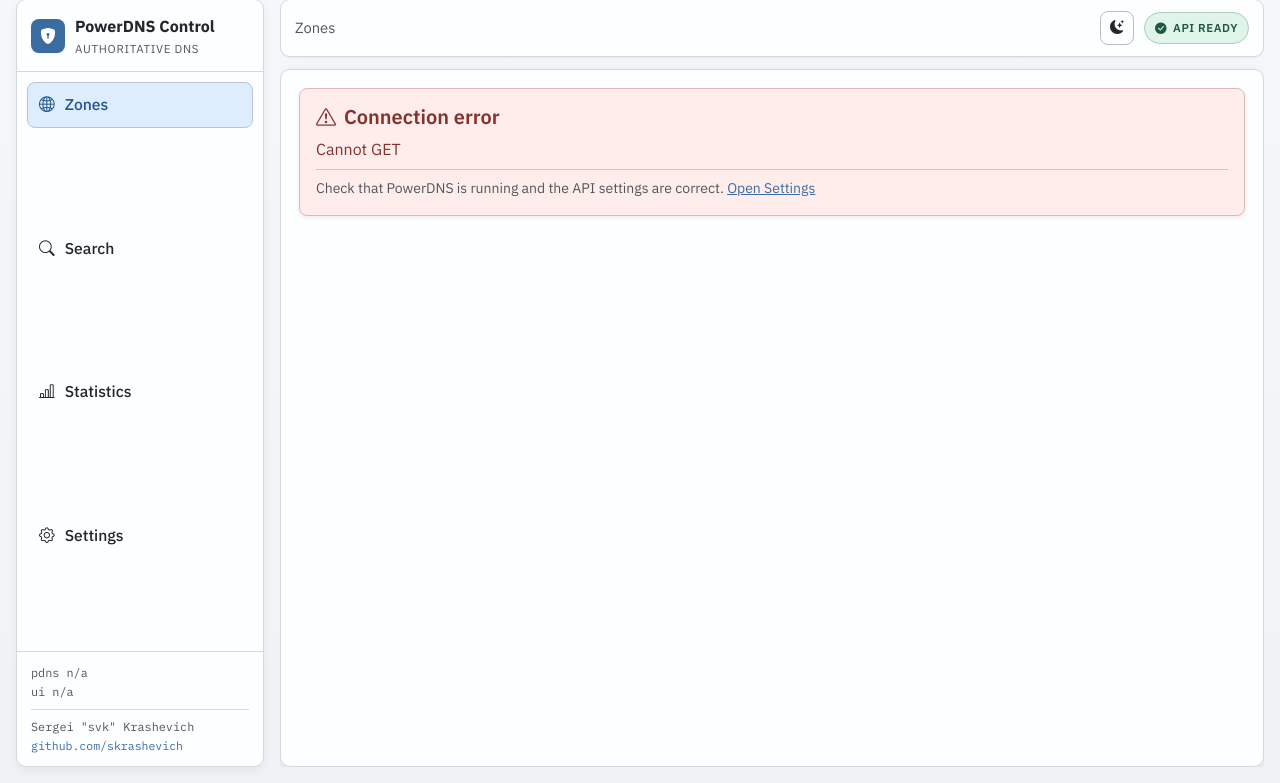
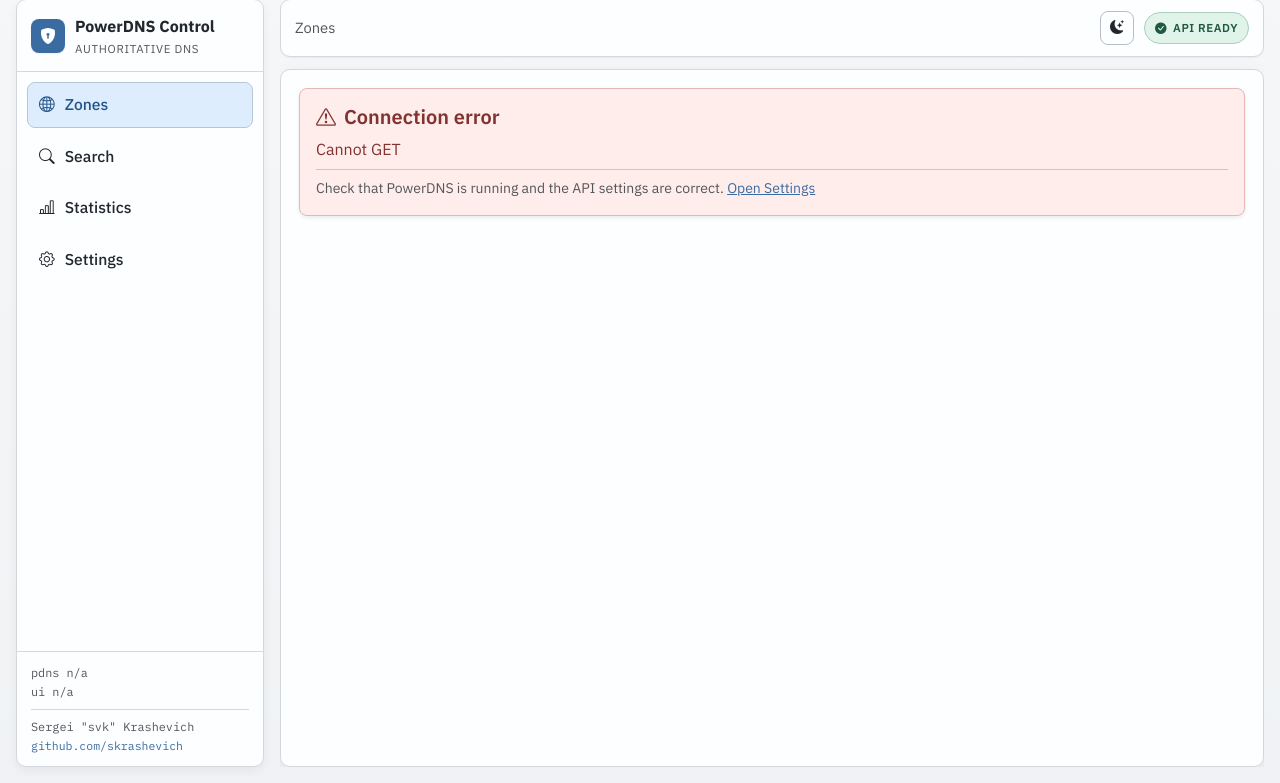
Before and after one commit to skrashevich/pdns-webui, a Python web app: template templates/index.html in a window 1280 px wide. Shown: the part 17-800 px from the top of the page. Run offline with Jinja, Linux system fonts and the light colour scheme; the template is opened without the code that fills it, so the values that code supplies are empty.

Commit message:
Add alignment to sidebar navigation links

```diff
--- a/static/css/style.css
+++ b/static/css/style.css
@@ -211,6 +211,7 @@
   display: grid;
   gap: 6px;
   flex: 1;
+  align-content: start;
 }
 
 .sidebar-nav a {
```
